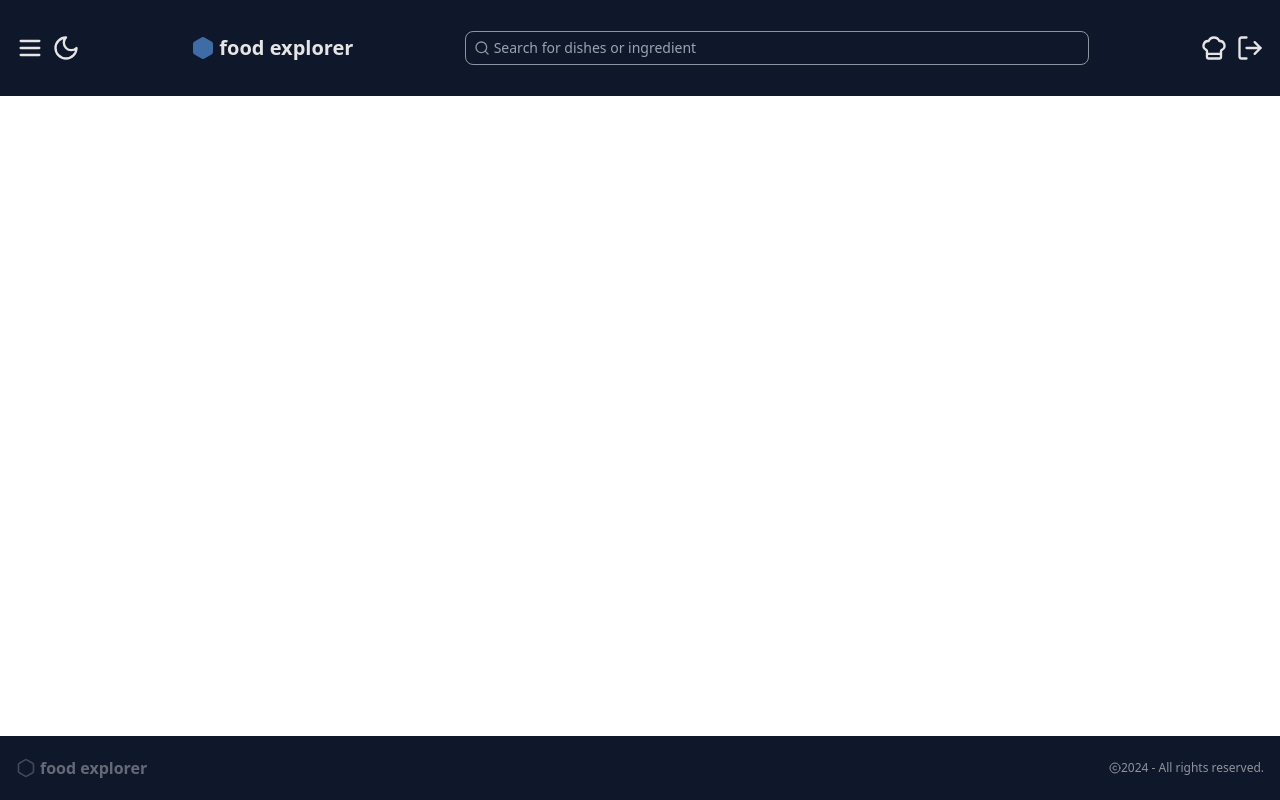
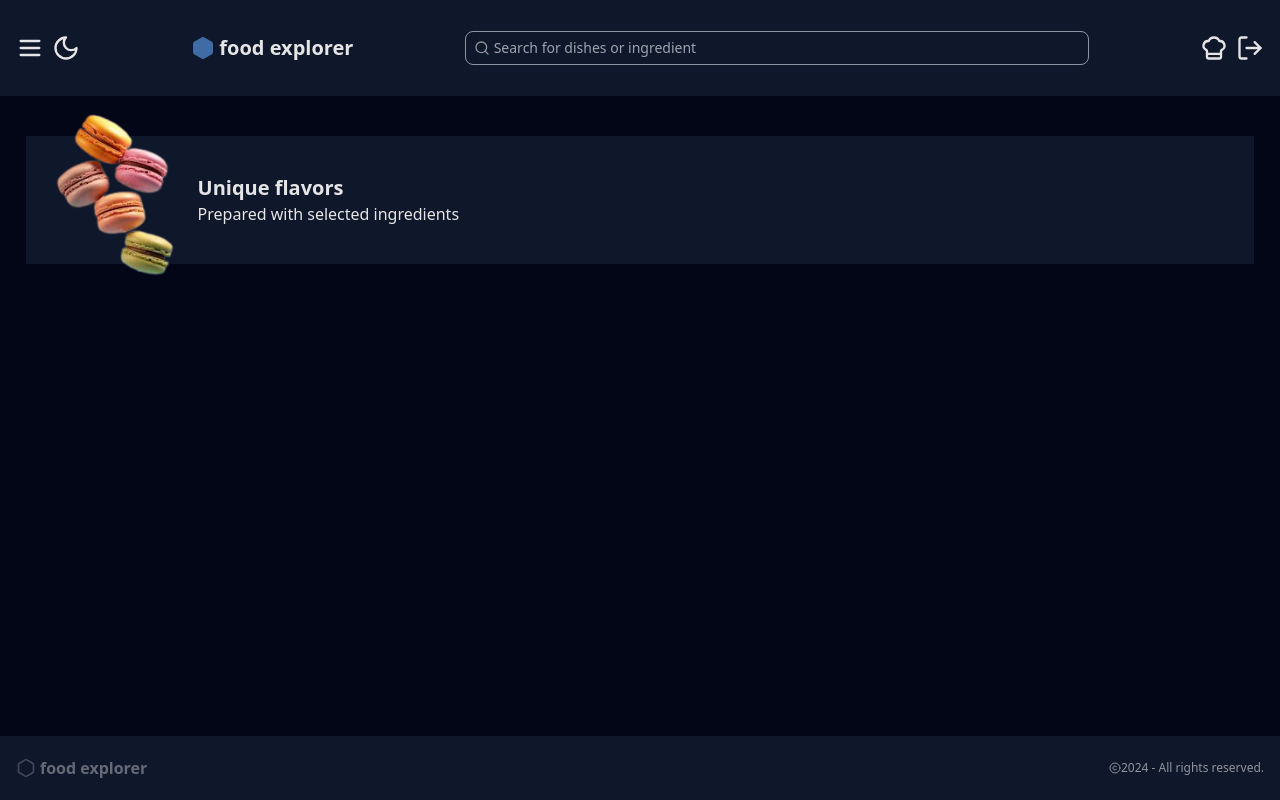
Before and after one commit to dameness/food-explorer-front, a React (Vite) app: page / in a window 1280 px wide. Built offline with nearby package versions, Linux system fonts and the light colour scheme.

Commit message:
feat: add home page

```diff
--- a/src/components/layout.tsx
+++ b/src/components/layout.tsx
@@ -8,7 +8,7 @@ export const RootLayout = () => {
   const { theme } = useContext(ThemeContext);
   return (
     <div className={theme}>
-      <div className='dark:text-neutral-200 text-neutral-700'>
+      <div className='dark:text-neutral-200 text-neutral-700 dark:bg-slate-950 min-h-screen'>
         <Header />
         <main className='flex w-[96%] max-w-7xl mx-auto h-[calc(100vh - 160px)] flex-col items-center'>
           <Outlet />
--- /dev/null
+++ b/src/pages/home.tsx
@@ -0,0 +1,19 @@
+export const Home = () => {
+  return (
+    <>
+      <div className='mt-10 flex items-center w-full xs:h-32 h-28 p-3 bg-slate-900'>
+        <img
+          className='object-cover overflow-visible w-40'
+          src='/assets/macarons.png'
+          alt='macarons'
+        />
+        <div className='xs:text-left text-center'>
+          <h1 className='xs:text-xl text-lg font-semibold'>Unique flavors</h1>
+          <h1 className='xs:text-base text-xs'>
+            Prepared with selected ingredients
+          </h1>
+        </div>
+      </div>
+    </>
+  );
+};
--- a/src/router.tsx
+++ b/src/router.tsx
@@ -1,10 +1,16 @@
 import { createBrowserRouter } from 'react-router-dom';
 import { RootLayout } from './components/layout';
+import { Home } from './pages/home';
 export const router = createBrowserRouter([
   {
     path: '/',
     element: <RootLayout />,
-    children: [],
+    children: [
+      {
+        index: true,
+        element: <Home />,
+      },
+    ],
     //FAZER ERROR ELEMENT
   },
   {
```
